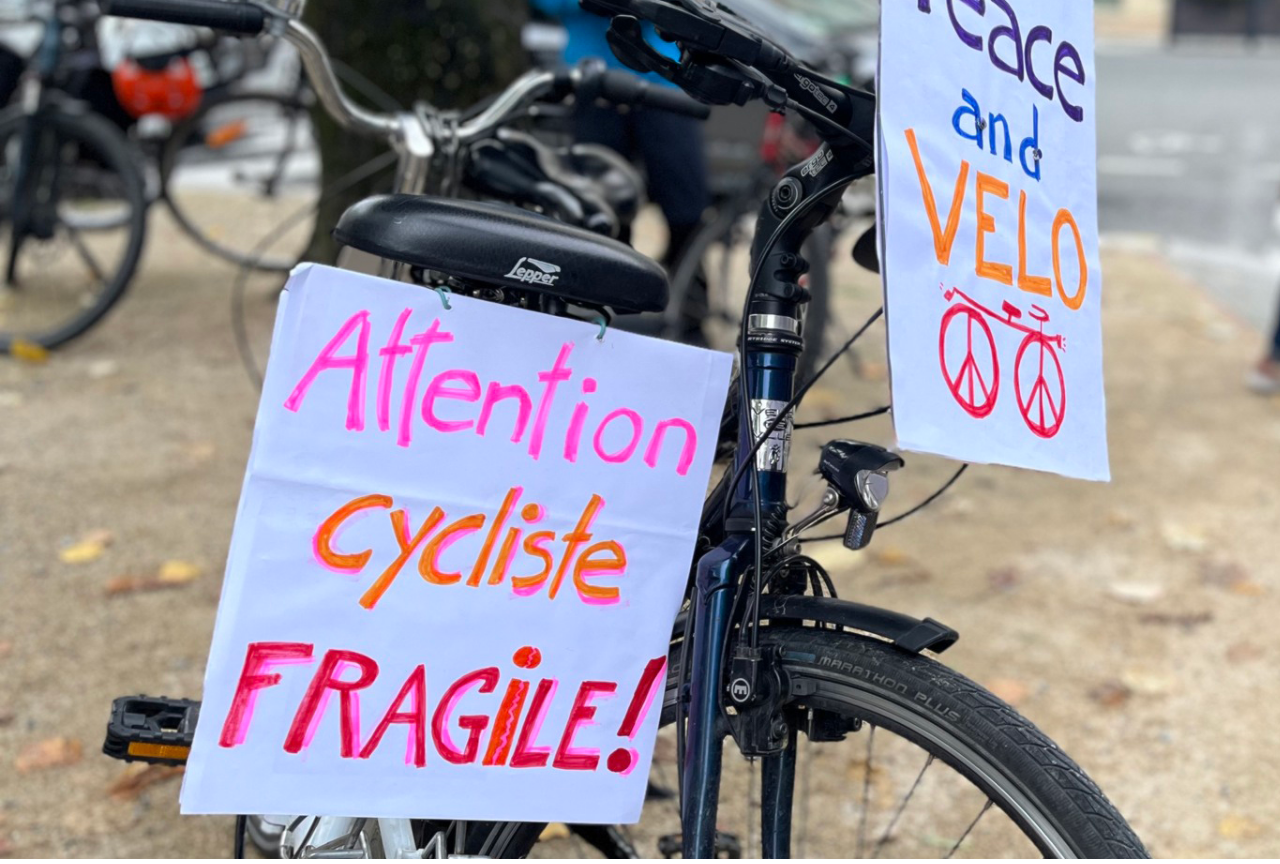
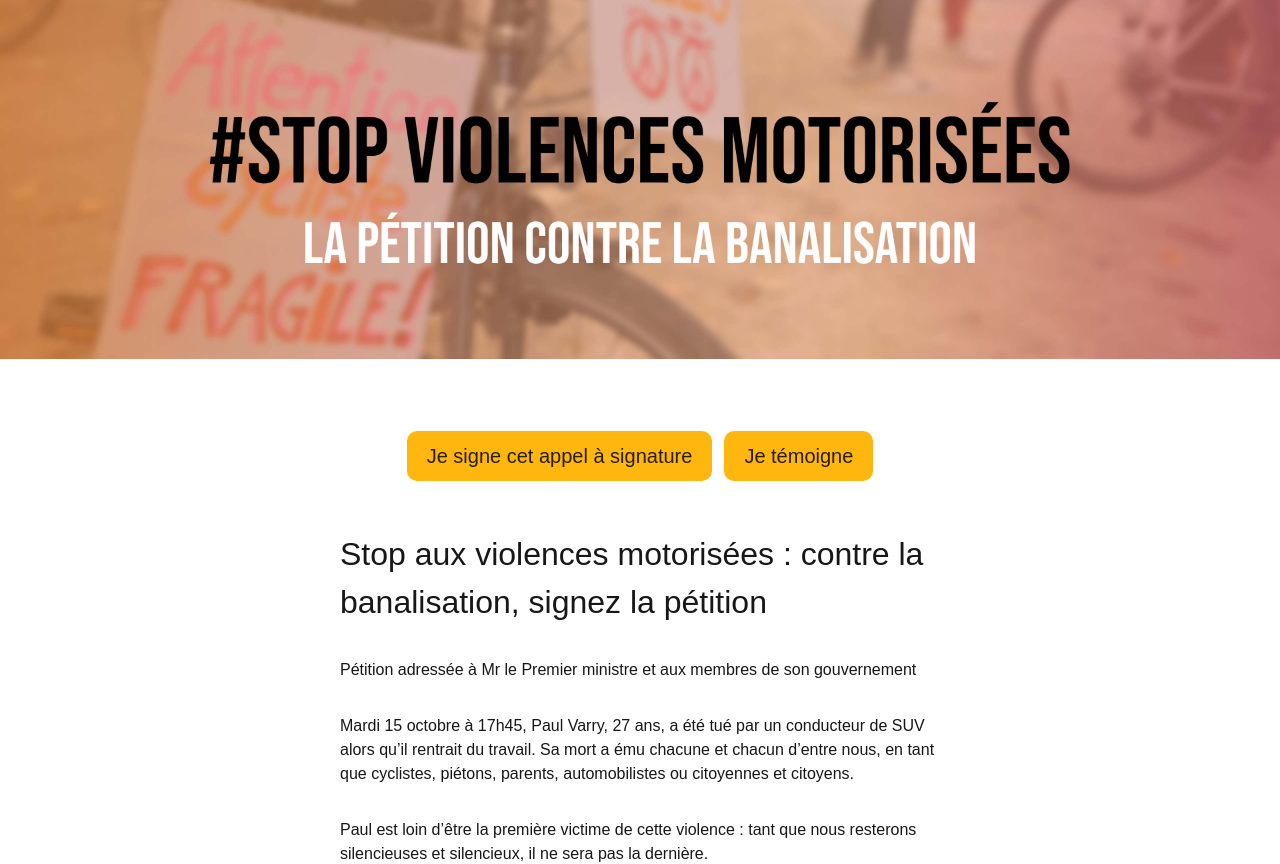
Before and after one commit to StopViolenceMotorisee/demo, a Next.js app: page / in a window 1280 px wide. Shown: the top 864 px of the page. Built offline with nearby package versions, Linux system fonts and the light colour scheme.

Commit message:
Met à jour le bandeau

```diff
--- a/components/header.js
+++ b/components/header.js
@@ -8,7 +8,7 @@ export function AppHeader() {
       <Link href="/">
         <Image
           className={styles.logo}
-          src="/photo_pauavelo_bandeau.jpg"
+          src="/bandeau.jpg"
           alt="Photo d’une manifestation de soutien à Paul"
           width={2048}
           height={916}
--- a/styles/globals.scss
+++ b/styles/globals.scss
@@ -47,6 +47,6 @@ a {
 }
 
 img {
-  max-width: 150%;
+  max-width: 100%;
   height: auto;
 }
```
Also changed, not shown: public/bandeau.jpg (added).
